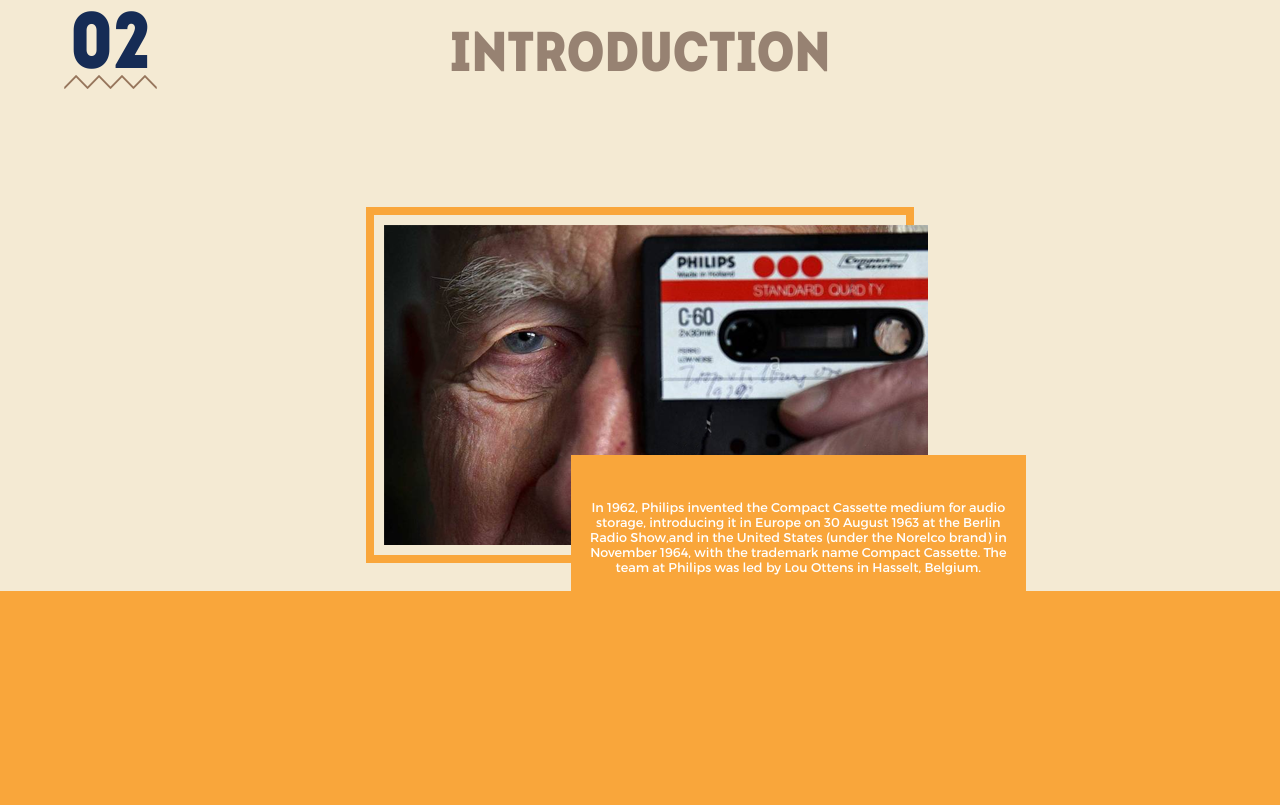
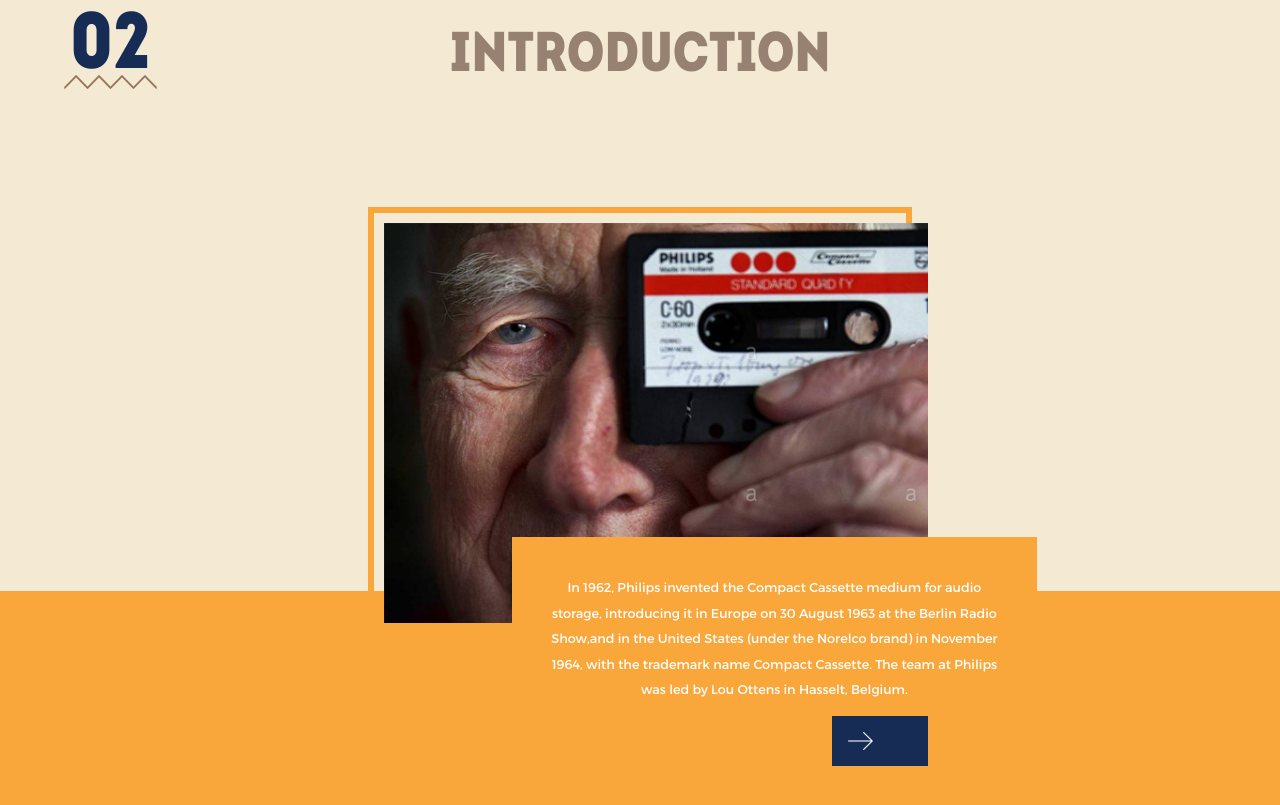
Before and after one commit to piopao/setka, a plain HTML site: page index.html in a window 1280 px wide. Shown: the part 1189-1994 px from the top of the page. Drawn offline with Linux system fonts and the light colour scheme.

Commit message:
second page update
photoshopshi extra space-is cropva viswavle :D

```diff
--- a/css/index.css
+++ b/css/index.css
@@ -27,7 +27,7 @@
 #info{
 	background-color: #387d5d;
 	position: relative;
-	height: 65vh;
+	height: 70vh;
 
 	background-image: url(../images/polish.png), url(../images/pencil.png);
 	background-position: 5% 50%, 95% 50%;
@@ -87,7 +87,7 @@
 	font-family: 'intro_condblack_free';
 	text-align: center;
 	font-size: 3.5em;
-	margin-bottom: 0em;
+	/*margin-bottom: 1em;*/
 	margin-top: 0em;
 
 }
@@ -96,8 +96,12 @@
 	font-family: 'montserratregular';
 	text-align: center;
 	font-size: 0.8em;
-	margin: 2em;
+	/*margin: 2em;*/
 
+}
+
+#text_container .title_text{
+	margin-bottom: 1em;
 }
 
 /*FIRST PAGE IMAGE RULES*/
@@ -113,7 +117,7 @@
  	left: 0px;
  	right: 0px;
     text-align: center;
-    bottom: -20%;
+    bottom: -15%;
     position: absolute;
 }
 
@@ -154,14 +158,11 @@
 	position:relative;
 }
 
-#visual_content:first-child{
+#visual_content > div:first-child{
 	width: 40%;
 	border-color: #f9a63b;
 	border-style: solid;
-	border-width: 0.5em;
-	left:0;
-	right:0;
-	bottom:0;
+	border-width: 0.4em;
 	margin:auto;
 	position:relative;
 	padding: 10px;
@@ -171,39 +172,41 @@
 #background{
 	background: url(../images/oldman.png) no-repeat;
 	width: 100%;
-	height: 40vh;
-	min-width: 250px;
-	background-size: inherit;
+	min-height: 400px;
     padding-left: 2em;
     max-height: 420px;
+    background-size: cover;
 }
 
 
 #visual_content .regular_text{
-	top: 30vh;
-    position: absolute;
-    right: -15vh;
+    position: relative;
+    right: -40%;
 	background-color: #f9a63b;
-	width: 55vh;
-	height: 15vh;
+	width: 35%;
+	height: 30%;
 	display: flex;
 	align-items: center;
-	min-width: 350px;
-	min-height: 150px;
-	margin:0;
-	padding: 0.6em;
+	margin-top: -8%;
+	padding: 3em;
 	word-wrap: break-word;
 	color: white;
 	margin-bottom: 10%;
+	line-height: 2;
 }
 
 #visual_content div:nth-child(3){
-	width: 10vh;
-	height: 5vh;
+	padding: 1em;
 	background-color: #162c55;
-	position: relative;
-    right: -10vh;
-   /* padding: 0.6em;*/
+	position: absolute;
+	width: 5%;
+	margin-top: -12%;
+    left: 65%;
+}
+
+#visual_content div:nth-child(3) img{
+	display: block;
+	margin: 0%;
 }
 
 @media screen and (max-width: 700px) {
@@ -234,11 +237,11 @@
 
 	/*FIRST PAGE IMAGE RULES*/
 	#cassette img{
-		width: 80%;
+		width: 60%;
 	}
 
 	#cassette{
-		 bottom: 5%;
+		 bottom: 15%;
 	}
 
 
--- a/index.html
+++ b/index.html
@@ -28,6 +28,7 @@
 						In 1962, Philips invented the Compact Cassette medium for audio storage, introducing it in Europe on 30 August 1963 at the Berlin Radio Show,and in the United States (under the Norelco brand) in November 1964, with the trademark name Compact Cassette. The team at Philips was led by Lou Ottens in Hasselt, Belgium.
 						</p>
 					</div>
+					<div><img src="images/arrow.png"></div>
 				</div>
 			</div>
 		</div>
```
Also changed, not shown: images/cassette.png.
